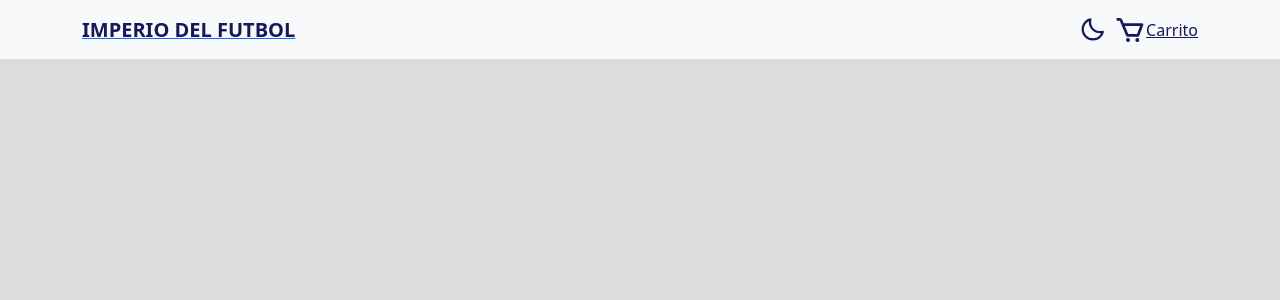
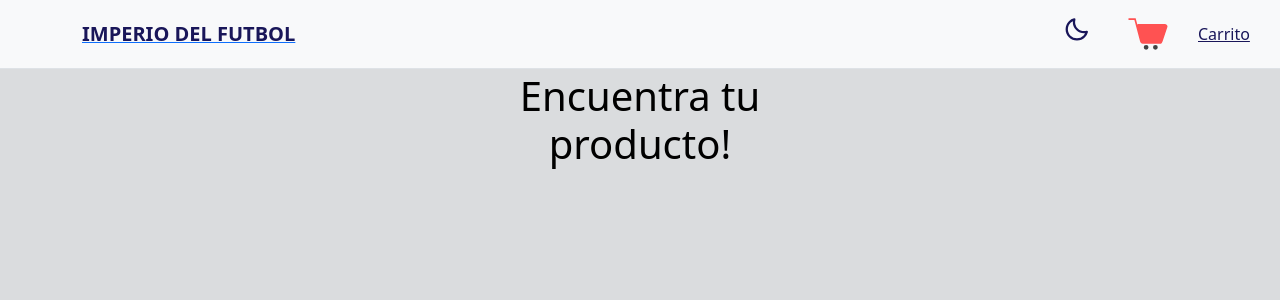
Before and after one commit to Ferrandijuan/proyecto-react, a React (Create React App) app: page / in a window 1280 px wide. Shown: the top 300 px of the page. Built offline with nearby package versions, Linux system fonts and the light colour scheme.

Commit message:
Reentrega1

```diff
--- a/src/App.js
+++ b/src/App.js
@@ -2,13 +2,22 @@ import React from "react";
 import './App.css';
 import 'bootstrap/dist/css/bootstrap.min.css';
 import { useThemeHook } from './componentes/ThemePage'
-import Header from './componentes-page/header';
+import Header from './componentes-page/NavBar';
+import { Router } from "@reach/router";
+
+import Home from './componentes-page/ItemListContainer';
+import Carrito from './componentes-page/Carrito';
+
 
 function App() {
   const [theme] = useThemeHook();
   return (
-    <main className={theme? 'bg-black': 'bg-light-2'} style={{ height: '100vh', overflow: 'auto'}}>
+    <main className={theme? 'bg-black': 'bg-light-2'} style={{ height: '100vh', overflowY: 'auto'}}>
       <Header/>
+      <Router>
+        <Home path="/" />
+        <Carrito path="/Carrito" />
+      </Router>
     </main>
   );
 }
--- /dev/null
+++ b/src/componentes-page/Carrito.js
@@ -0,0 +1,20 @@
+import React, {useEffect, useState} from 'react';
+import { Container, Row, Col, InputGroup, FormControl } from 'react-bootstrap';
+import { useThemeHook } from '../componentes/ThemePage';
+
+    const Carrito = () => {
+        const [theme] = useThemeHook();
+
+
+        return (
+            <Container className="py-4">
+                <Row className="justify-content-center">
+                    <Col xs={10} md={7} lg={6} xl={4} className="mb-3 mx-auto text-center">
+                        <h1 className={theme? 'text-light my-5': 'text-black my-5'}>Carrito!</h1>
+                    </Col>
+                </Row>
+            </Container>
+        );
+};
+
+export default Carrito;
--- /dev/null
+++ b/src/componentes-page/CartWidget.js
@@ -0,0 +1,14 @@
+import cart from "./cart-19.svg"
+import '../componentes/ThemePage';
+
+
+
+
+function CartWidget() {
+    return (
+            <img className="h-9 mx-4 cursor-pointer" src={cart}></img>
+
+    );
+}
+
+export default CartWidget;
--- /dev/null
+++ b/src/componentes-page/ItemListContainer.js
@@ -0,0 +1,20 @@
+import React, {useEffect, useState} from 'react';
+import { Container, Row, Col, InputGroup, FormControl } from 'react-bootstrap';
+import { useThemeHook } from '../componentes/ThemePage';
+
+    const Home = () => {
+        const [theme] = useThemeHook();
+
+
+        return (
+            <Container className="py-4">
+                <Row className="justify-content-center">
+                    <Col xs={10} md={7} lg={6} xl={4} className="mb-3 mx-auto text-center">
+                        <h1 className={theme? 'text-light my-5': 'text-black my-5'}>Encuentra tu producto!</h1>
+                    </Col>
+                </Row>
+            </Container>
+        );
+};
+
+export default Home;
--- /dev/null
+++ b/src/componentes-page/NavBar.js
@@ -0,0 +1,60 @@
+import React, { useContext, useState, useEffect } from 'react';
+import CartIcon from "./CartWidget"
+import { Container, Navbar, Nav,} from "react-bootstrap";
+import { ThemeContext } from '../componentes/ThemePage';
+import { BiSun, BiMoon, BiCart} from 'react-icons/bi';
+import { Link } from "@reach/router";
+import { useCart } from "react-use-cart";
+
+const NavBar = () => {
+  const { theme, setThemeMode } = useContext(ThemeContext);
+  const [darkMode, setDarkMode] = useState(theme);
+
+  useEffect(()=>{
+    setThemeMode(darkMode);
+    console.log(darkMode)
+},[darkMode]);
+
+
+  const {
+    isEmpty,
+    totalItems,
+  } = useCart();
+
+
+  return (
+    <Navbar collapseOnSelect expand="md"
+            variant={darkMode? 'dark':'light'}
+            className={darkMode? 'bg-light-black border-bottom': 'bg-light border-bottom'}
+            style={{ width: '100%', position: 'fixed', zIndex: 100}}
+    >
+        <Container>
+          <Link to="/">
+            <Navbar.Brand className={darkMode? 'text-dark-primary': 'text-light-primary'}>
+                <b>IMPERIO DEL FUTBOL</b>
+            </Navbar.Brand>
+          </Link>
+          <Navbar.Toggle aria-controls="basic-navbar-nav" />
+          <Navbar.Collapse id="basic-navbar-nav">
+            <Nav className="ms-auto">
+              <Nav.Link
+                className={darkMode? 'text-dark-primary': 'text-light-primary'}
+                onClick={()=>setDarkMode(!darkMode)}
+              >
+                {darkMode? <BiSun size="1.7rem" />: <BiMoon size="1.7rem" />}
+              </Nav.Link>
+              <Link
+                to="/Carrito"
+                className={`${darkMode? 'text-dark-primary': 'text-light-primary'} d-flex align-items-center`}
+              >
+                <CartIcon size="2rem"/>
+                {!isEmpty && <span style={{ position: 'relative', left: '-21px', top: '-18px'}}>{totalItems}</span>}
+                <span style={{ marginLeft: !isEmpty ? '-13px': 0}}>Carrito</span>
+              </Link>
+            </Nav>
+          </Navbar.Collapse>
+        </Container>
+      </Navbar>
+    );
+};
+export default NavBar;
--- a/src/componentes-page/header.js
+++ /dev/null
@@ -1,60 +0,0 @@
-import React, { useContext, useState, useEffect } from 'react';
-import { Container, Navbar, Nav,} from "react-bootstrap";
-import { ThemeContext } from '../componentes/ThemePage';
-import { BiSun, BiMoon, BiCart} from 'react-icons/bi';
-import { Link } from "@reach/router";
-import { useCart } from "react-use-cart";
-
-const Header = () => {
-  const { theme, setThemeMode } = useContext(ThemeContext);
-  const [darkMode, setDarkMode] = useState(theme);
-
-  useEffect(()=>{
-    setThemeMode(darkMode);
-    console.log(darkMode)
-},[darkMode]);
-
-
-  const {
-    isEmpty,
-    totalItems,
-  } = useCart();
-
-
-  return (
-    <Navbar collapseOnSelect expand="md"
-            variant={darkMode? 'dark':'light'}
-            className={darkMode? 'bg-light-black border-bottom': 'bg-light border-bottom'}
-            style={{ width: '100%', position: 'fixed', zIndex: 100}}
-    >
-      <Container>
-        <Link to="/">
-        <Navbar.Brand className={darkMode? 'text-dark-primary': 'text-light-primary'}>
-          <b>IMPERIO DEL FUTBOL</b>
-        </Navbar.Brand>
-        </Link>
-
-        <Navbar.Toggle aria-controls="basic-navbar-nav" />
-        <Navbar.Collapse id="basic-navbar-nav">
-          <Nav className="ms-auto">
-            <Nav.Link className={darkMode? 'text-dark-primary': 'text-light-primary'}
-            onClick={()=>setDarkMode(!darkMode)}
-            >
-              {darkMode? <BiSun size="1.7rem" />: <BiMoon size="1.7rem" />}
-            </Nav.Link>
-            <Link
-              to="/cart"
-              className={`${darkMode? 'text-dark-primary': 'text-light-primary'} d-flex align-items-center`}
-            >
-              <BiCart size="2rem" />
-              {!isEmpty && <span style={{ position: 'relative', left: '-20px', top: '-18px'}}>{totalItems}</span>}
-              <span style={{ marginLeft: !isEmpty ? '-12px': 0}}>Carrito</span>
-            </Link>
-          </Nav>
-        </Navbar.Collapse>
-      </Container>
-    </Navbar>
-  );
-}
-
-export default Header;
--- a/src/index.js
+++ b/src/index.js
@@ -1,18 +1,19 @@
 import React from 'react';
-import ReactDOM from 'react-dom/client';
+import ReactDOM from 'react-dom/client'
+import { render } from 'react-dom'
 import './index.css';
 import App from './App';
 import reportWebVitals from './reportWebVitals';
 import { ThemePage } from './componentes/ThemePage';
 
-const root = ReactDOM.createRoot(document.getElementById('root'));
-root.render(
+render(
   <React.StrictMode>
     <ThemePage>
-      <App />
+        <App />
     </ThemePage>
   </React.StrictMode>
-);
+, document.getElementById('root'));
+
 
 // If you want to start measuring performance in your app, pass a function
 // to log results (for example: reportWebVitals(console.log))
```
Also changed, not shown: src/componentes-page/cart-19.svg (added).
